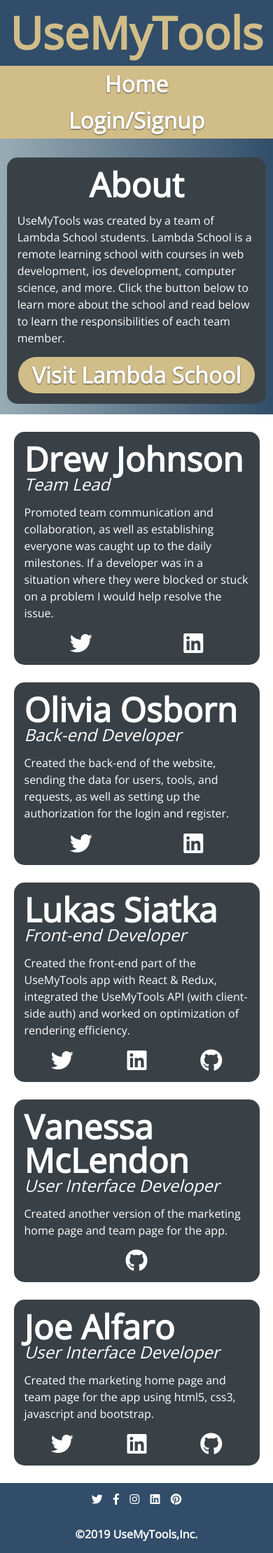
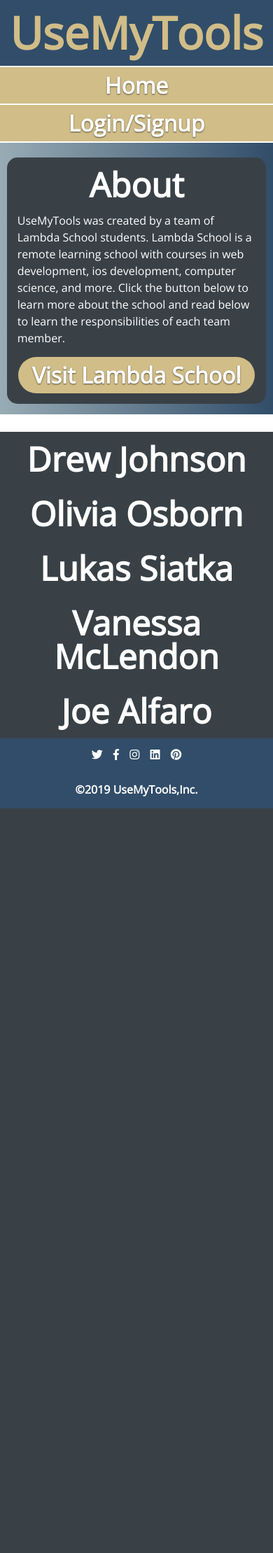
Before and after one commit to usemytools3-11/UserInterface, a PHP site: page /about.html in a window 390 px wide. Shown: the whole page at 70% size. After the commit the page ends 1155 px from the top, so only its background shows below. Run offline with PHP 8.4, Linux system fonts and the light colour scheme.

Commit message:
add js function to mobile view of about page. Trimmed and organized code for final deployment

```diff
--- a/about.html
+++ b/about.html
@@ -8,17 +8,11 @@
     <meta charset="utf-8">
     <meta name="viewport" content="width=device-width, initial-scale=1">
 
-    <!-- Bootstrap Dependencies -->
-    <link rel="stylesheet" href="https://maxcdn.bootstrapcdn.com/bootstrap/3.4.0/css/bootstrap.min.css">
-    <script src="https://ajax.googleapis.com/ajax/libs/jquery/3.3.1/jquery.min.js"></script>
-    <script src="https://maxcdn.bootstrapcdn.com/bootstrap/3.4.0/js/bootstrap.min.js"></script>
-
-    <!-- Custom Fonts (logos) -->
     <link rel="stylesheet" href="https://use.fontawesome.com/releases/v5.7.2/css/all.css" integrity="sha384-fnmOCqbTlWIlj8LyTjo7mOUStjsKC4pOpQbqyi7RrhN7udi9RwhKkMHpvLbHG9Sr" crossorigin="anonymous">
     <link href="https://fonts.googleapis.com/css?family=Open+Sans" rel="stylesheet">
+
     <!-- Local styles and scripts -->
-    <!--    <script defer="defer" src="./components"></script> -->
-    <script defer="defer" src="./script/index.js"></script>
+    <script defer="defer" src="./components/Developers.js"></script>
     <link rel="stylesheet" href="./css/index.css">
   </head>
 
@@ -46,9 +40,10 @@
       <div class="main-content">
 
         <div class="developer-banner reverse">
-         <div class="banner-developer-text">
-           <div class="text">
-            <h2>Drew Johnson</h2>
+          <div class="banner-text">
+            <h2 class="expand-button">Drew Johnson</h2>
+            <div class="expand-content">
+              <div class="developer-description">
                 <h3>Team Lead</h3><br>
                 <p>Promoted team communication and collaboration, as well as establishing everyone was caught up to the daily milestones. If a developer was in a situation where they were blocked or stuck on a problem I would help resolve the issue.</p>
              </div>
@@ -57,12 +52,15 @@
                <li><a href="https://www.linkedin.com/in/drew-johnson-99ab34171/"><i class="fab fa-linkedin fa-2x"></i></a></li>
              </ul>
             </div>
+          </div>
           <img src="images/drew.jpeg">
         </div>
+
         <div class="developer-banner">
-         <div class="banner-developer-text">
-           <div class="text">
-            <h2>Olivia Osborn</h2>
+          <div class="banner-text">
+            <h2 class="expand-button">Olivia Osborn</h2>
+            <div class="expand-content">
+              <div class="developer-description">
                 <h3>Back-end Developer</h3><br>
                 <p>Created the back-end of the website, sending the data for users, tools, and requests, as well as setting up the authorization for the login and register.</p>
               </div>
@@ -71,12 +69,15 @@
                 <li><a href="https://www.linkedin.com/in/olivia-osborn-73616011a/"><i class="fab fa-linkedin fa-2x"></i></a></li>
               </ul>
             </div>
+          </div>
           <img src="images/olivia.jpeg" alt="Olivia's headshot">
         </div>
+
         <div class="developer-banner reverse">
-         <div class="banner-developer-text">
-           <div class="text">
-            <h2>Lukas Siatka</h2>
+          <div class="banner-text">
+            <h2 class="expand-button">Lukas Siatka</h2>
+            <div class="expand-content">
+              <div class="developer-description">
                 <h3>Front-end Developer</h3><br>
                 <p>Created the front-end part of the UseMyTools app with React & Redux, integrated the UseMyTools API (with client-side auth) and worked on optimization of rendering efficiency.</p>
               </div>
@@ -86,25 +87,32 @@
                 <li><a href="https://github.com/estrax"><i class="fab fa-github fa-2x"></i></a></li>
               </ul>
             </div>
+          </div>
           <img src="images/lukas.jpeg" alt="Lukas' headshot">
         </div>
+
         <div class="developer-banner">
-         <div class="banner-developer-text">
-           <div class="text">
-            <h2>Vanessa McLendon</h2>
-            <h3>User Interface Developer</h3><br>
+          <div class="banner-text">
+            <h2 class="expand-button">Vanessa McLendon</h2>
+              <div class="expand-content">
+                <div class="developer-description">
+                  <h3>User Interface Developer</h3>
+                  <br>
                   <p>Created another version of the marketing home page and team page for the app.
                 </div>
                 <ul>
                   <li><a href="https://github.com/vanessamclendon1"><i class="fab fa-github fa-2x"></i></a></li>
                 </ul>
               </div>
+          </div>
           <img src="images/vanessa.jpg">
         </div>
+
         <div class="developer-banner reverse">
-         <div class="banner-developer-text">
-           <div class="text">
-            <h2>Joe Alfaro</h2>
+          <div class="banner-text">
+            <h2 class="expand-button">Joe Alfaro</h2>
+            <div class="expand-content">
+              <div class="devloper-description">
                 <h3>User Interface Developer</h3><br>
                 <p>Created the marketing home page and team page for the app using html5, css3, javascript and bootstrap.</p>
               </div>
@@ -114,8 +122,10 @@
                 <li><a href="https://github.com/joe-alfaro"><i class="fab fa-github fa-2x"></i></a></li>
               </ul>
             </div>
+          </div>
           <img src="images/joe.png" alt="">
         </div>
+
       </div>
 
       <footer>
--- a/css/index.css
+++ b/css/index.css
@@ -176,28 +159,46 @@
 a:hover {
   text-decoration: none;
 }
+.button {
+  background-color: #D1BD88;
+  border: none;
+  border-radius: 500px;
+  color: white;
+  font-size: 2rem;
+  font-weight: bold;
+  padding: 10px 20px;
+  text-decoration: none;
+  text-shadow: 0 1px 2px rgba(0, 0, 0, 0.6);
+}
+.button:hover {
+  background-color: white;
+  border: 1px solid #D1BD88;
+  color: #D1BD88;
+  cursor: pointer;
+}
 .nav-bar {
+  background-color: #314D69;
   display: flex;
   justify-content: space-between;
   position: fixed;
-  background-color: #314D69;
   width: 100vw;
   z-index: 1;
 }
 @media (max-width: 720px) {
   .nav-bar {
+    align-items: center;
+    border-bottom: 2px white solid;
     flex-direction: column;
-    align-items: center;
   }
 }
 .nav-bar h1 {
   padding: 15px;
 }
 .nav-bar nav {
-  width: 30%;
+  align-items: center;
   display: flex;
   justify-content: space-around;
-  align-items: center;
+  width: 30%;
 }
 @media (max-width: 1100px) {
   .nav-bar nav {
@@ -211,19 +212,20 @@
 }
 .nav-bar nav a {
   background-color: #D1BD88;
-  padding: 10px 20px;
+  border: none;
   border-radius: 500px;
   color: white;
+  font-size: 2rem;
   font-weight: bold;
-  font-size: 2rem;
-  border: none;
+  padding: 10px 20px;
   text-decoration: none;
   text-shadow: 0 1px 2px rgba(0, 0, 0, 0.6);
+  margin: 0 5px 0 5px;
 }
 .nav-bar nav a:hover {
   background-color: white;
+  border: 1px solid #D1BD88;
   color: #D1BD88;
-  border: 1px solid #D1BD88;
   cursor: pointer;
 }
 .nav-bar nav a:hover {
@@ -234,20 +236,21 @@
     text-align: center;
     width: 100vw;
     border-radius: 0;
+    border-top: 2px white solid;
   }
 }
 header {
-  width: 100vw;
+  align-items: center;
+  background-image: linear-gradient(to right, #98ACB5, #314D69);
   display: flex;
   justify-content: center;
-  background-image: linear-gradient(to right, #98ACB5, #314D69);
-  align-items: center;
   margin-bottom: 25px;
+  width: 100vw;
 }
 @media (max-width: 720px) {
   header {
+    display: block;
     padding-bottom: 15px;
-    display: block;
   }
 }
 @media (max-width: 720px) {
@@ -412,65 +415,86 @@
   }
 }
 .bottom-banner .bottom-banner-left p {
+  color: white;
+  font-size: 1.5rem;
   padding: 15px;
-  font-size: 1.5rem;
-  color: white;
 }
 .bottom-banner .bottom-banner-left .button {
   margin-bottom: 15px;
 }
 .bottom-banner .bottom-banner-img {
+  border-radius: 0 15px 15px 0;
+  object-fit: cover;
   width: 33%;
-  object-fit: cover;
-  border-radius: 0 15px 15px 0;
 }
 @media (max-width: 720px) {
   .bottom-banner .bottom-banner-img {
+    border-radius: 15px 15px 0 0;
     height: auto;
+    order: -1;
     width: 100%;
-    order: -1;
-    border-radius: 15px 15px 0 0;
   }
 }
 .developer-banner {
-  margin: 0 auto 25px auto;
-  width: 90%;
   background-color: #394147;
   border-radius: 15px;
   display: flex;
+  margin: 0 auto 25px auto;
+  width: 90%;
 }
-.developer-banner .banner-developer-text {
-  flex: 1;
-  display: flex;
-  flex-direction: column;
-  justify-content: space-between;
-  padding: 15px;
-  color: white;
-  width: auto;
-}
-.developer-banner .banner-developer-text ul {
-  width: 15%;
-  display: flex;
-  justify-content: space-around;
-  margin-top: 15px;
-}
-@media (max-width: 1100px) {
-  .developer-banner .banner-developer-text ul {
+@media (max-width: 720px) {
+  .developer-banner {
+    border-radius: 0;
+    margin: 0 auto 0 auto;
     width: 100%;
   }
 }
-.developer-banner .banner-developer-text ul a i {
+.developer-banner .banner-text {
   color: white;
+  display: flex;
+  flex: 1;
+  flex-direction: column;
+  padding: 15px;
+  width: auto;
+}
+@media (max-width: 720px) {
+  .developer-banner .banner-text h2 {
+    text-align: center;
+  }
+}
+.developer-banner .banner-text .expand-content {
+  display: flex;
+  flex-direction: column;
+  height: 100%;
+  justify-content: space-between;
+}
+@media (max-width: 720px) {
+  .developer-banner .banner-text .expand-content .developer-description h3 {
+    text-align: center;
+  }
+}
+.developer-banner .banner-text .expand-content ul {
+  display: flex;
+  justify-content: space-around;
+  width: 15%;
+}
+@media (max-width: 1100px) {
+  .developer-banner .banner-text .expand-content ul {
+    width: 100%;
+  }
+}
+.developer-banner .banner-text .expand-content ul a i {
+  color: white;
+  height: auto;
   width: 100%;
-  height: auto;
 }
-.developer-banner .banner-developer-text ul a i:hover {
+.developer-banner .banner-text .expand-content ul a i:hover {
   color: #D1BD88;
 }
 .developer-banner img {
   border-radius: 0 15px 15px 0;
+  height: auto;
   max-height: 300px;
-  height: auto;
   width: auto;
 }
 @media (max-width: 720px) {
--- a/less/aboutpage.less
+++ b/less/aboutpage.less
@@ -1,34 +1,59 @@
 .developer-banner {
-  margin: 0 auto 25px auto;
-  width: 90%;
   background-color: @darkBg;
   border-radius: 15px;
   display: flex;
+  margin: 0 auto 25px auto;
+  width: 90%;
 
-  .banner-developer-text {
+  @media @mobile {
+    border-radius: 0;
+    margin: 0 auto 0 auto;
+    width: 100%;
+  }
+
+  .banner-text {
+    color: white;
+    display: flex;
     flex: 1;
+    flex-direction: column;
+    padding: 15px;
+    width: auto;
+
+    h2 {
+      @media @mobile {
+        text-align: center;
+      }
+    }
+
+    .expand-content {
       display: flex;
       flex-direction: column;
+      height: 100%;
       justify-content: space-between;
-    padding: 15px;
-    color: white;
-    width: auto;
+
+      .developer-description {
+        h3 {
+          @media @mobile {
+            text-align: center;
+          }
+        }
+      }
 
       ul {
-      width: 15%;
         display: flex;
         justify-content: space-around;
-      margin-top: 15px;
+        width: 15%;
 
         @media @tablet {
           width: 100%;
         }
 
         a {
+
           i {
             color: white;
+            height: auto;
             width: 100%;
-          height: auto;
 
             &:hover {
               color: @altColor;
@@ -37,11 +62,12 @@
         }
       }
     }
+  }
 
   img {
     border-radius: 0 15px 15px 0;
+    height: auto;
     max-height: 300px;
-    height: auto;
     width: auto;
 
     @media @mobile {
@@ -52,7 +78,11 @@
 
 .reverse {
   img {
+    border-radius: 15px 0 0 15px;
     order: -1;
-    border-radius: 15px 0 0 15px;
   }
 }
+
+.temporary-hide {
+  display: none !important;
+}
--- a/less/footer.less
+++ b/less/footer.less
@@ -1,16 +1,18 @@
 footer {
-  width: 100vw;
+  align-items: center;
   background-color: @mediumBg;
   color: white;
   display: flex;
   flex-direction: column;
+  height: 100px;
   justify-content: space-around;
-  align-items: center;
-  height: 100px;
+  width: 100vw;
+
   ul {
-    width: 33%;
     display: flex;
     justify-content: space-between;
+    width: 33%;
+
     a {
       color: white;
 
--- a/less/global.less
+++ b/less/global.less
@@ -7,15 +7,15 @@
 }
 
 h1 {
+  color: #D1BD88;
   font-size: 4rem;
   font-weight: bold;
-  color: #D1BD88;
 }
 
 h2 {
+  color: white;
   font-size: 3rem;
   font-weight: bold;
-  color: white;
 }
 
 h3 {
@@ -27,16 +27,18 @@
   line-height: 1.5;
 }
 
-.button {
-  .custom-button(@altColor, white);
-}
-
 a {
   text-decoration: none;
+
   &:visited {
     text-decoration: none;
   }
+
   &:hover {
     text-decoration: none;
   }
 }
+
+.button {
+  .custom-button(@altColor, white);
+}
--- a/less/header.less
+++ b/less/header.less
@@ -1,14 +1,14 @@
 header {
-  width: 100vw;
+  align-items: center;
+  background-image: linear-gradient(to right, @lightBg, @mediumBg);
   display: flex;
   justify-content: center;
-  background-image: linear-gradient(to right, @lightBg, @mediumBg);
-  align-items: center;
   margin-bottom: 25px;
+  width: 100vw;
 
   @media @mobile {
+    display: block;
     padding-bottom: 15px;
-    display: block;
   }
 
   .header-left{
@@ -17,36 +17,36 @@
     }
 
     img {
+      height: auto;
       width: 200px;
-      height: auto;
     }
   }
 
   .header-right{
-    width: 400px;
+    align-items: center;
     background-color: @darkBg;
     border-radius: 15px;
-    margin: 10px;
     display: flex;
     flex-direction: column;
-    align-items: center;
     justify-content: space-around;
+    margin: 10px;
+    width: 400px;
 
     @media @mobile {
+      margin: auto;
       width: 95%;
-      margin: auto;
     }
 
     h2 {
-      text-align: center;
       margin-top: 15px;
       padding-left: 15px;
       padding-right: 15px;
+      text-align: center;
     }
 
     p {
+      color: white;
       padding: 15px;
-      color: white;
     }
 
     a {
@@ -63,10 +63,8 @@
   }
 
   .header-left{
-    img:last-child {
-      @media (max-width: 825px) {
-        display: none;
-      }
+    @media (max-width: 825px) {
+      display: none;
     }
   }
   .header-right{
--- a/less/homepage.less
+++ b/less/homepage.less
@@ -1,6 +1,7 @@
 .carousel {
   margin: 25px auto 0 auto;
   max-width:80%;
+
   @media @mobile {
     display: none;
   }
@@ -11,11 +12,11 @@
   }
 
   #search-for-it {
-    height: 100%;
+    align-items: center;
     display: flex;
     flex-direction: column;
+    height: 100%;
     justify-content: center;
-    align-items: center;
 
     a{
       margin: 15px 0;
@@ -29,13 +30,13 @@
 }
 
 .bottom-banner{
-  width: 95%;
-  margin: 25px auto;
+  background-color: @darkBg;
+  border-radius: 15px;
   display: flex;
   justify-content: space-between;
-  background-color: @darkBg;
-  border-radius: 15px;
+  margin: 25px auto;
   max-height: 300px;
+  width: 95%;
 
   @media @mobile {
     flex-direction: column;
@@ -43,11 +44,11 @@
   }
 
   .bottom-banner-left {
-    width: 67%;
+    align-items: center;
     display: flex;
     flex-direction: column;
-    align-items: center;
     justify-content: space-around;
+    width: 67%;
 
     @media @mobile {
       width: 100%;
@@ -62,9 +63,9 @@
     }
 
     p {
+      color: white;
+      font-size: 1.5rem;
       padding: 15px;
-      font-size: 1.5rem;
-      color: white;
     }
 
     .button {
@@ -73,15 +74,15 @@
   }
 
   .bottom-banner-img {
+    border-radius: 0 15px 15px 0;
+    object-fit: cover;
     width: 33%;
-    object-fit: cover;
-    border-radius: 0 15px 15px 0;
 
     @media @mobile {
+      border-radius: 15px 15px 0 0;
       height: auto;
+      order: -1;
       width: 100%;
-      order: -1;
-      border-radius: 15px 15px 0 0;
     }
   }
 }
--- a/less/mixins.less
+++ b/less/mixins.less
@@ -1,18 +1,18 @@
 .custom-button(@c1, @c2) {
       background-color: @c1;
-      padding: 10px 20px;
+      border: none;
       border-radius: 500px;
       color: @c2;
+      font-size: 2rem;
       font-weight: bold;
-      font-size: 2rem;
-      border: none;
+      padding: 10px 20px;
       text-decoration: none;
-      text-shadow: 0 1px 2px rgba(0,0,0,.6);
+      text-shadow: 0 1px 2px rgba(0, 0, 0, 0.6);
 
       &:hover {
         background-color: @c2;
+        border: 1px solid @c1;
         color: @c1;
-        border: 1px solid @c1;
-        cursor: pointer
+        cursor: pointer;
       }
 }
--- a/less/navigation.less
+++ b/less/navigation.less
@@ -1,15 +1,15 @@
 .nav-bar {
+  background-color: @sanJuan;
   display: flex;
   justify-content: space-between;
   position: fixed;
-  background-color: @sanJuan;
   width: 100vw;
   z-index: 1;
 
   @media @mobile {
+    align-items: center;
+    border-bottom: 2px white solid;
     flex-direction: column;
-    align-items: center;
-    //border-bottom: 2px white solid;
   }
 
   h1 {
@@ -17,10 +17,10 @@
   }
 
   nav {
-    width: 30%;
+    align-items: center;
     display: flex;
     justify-content: space-around;
-    align-items: center;
+    width: 30%;
 
     @media @tablet {
       width: 50%;
@@ -32,6 +32,7 @@
 
     a {
       .custom-button(@altColor, white);
+      margin: 0 5px 0 5px;
 
       &:hover {
         border: white;
@@ -41,7 +42,7 @@
         text-align: center;
         width: 100vw;
         border-radius: 0;
-        //border-top: 2px white solid;
+        border-top: 2px white solid;
       }
     }
   }
```
Also changed, not shown: other parts of css/index.css (+26 -40 lines), components/Developers.js (added, +52 -0 lines), home.html (+2 -5 lines), images/header.jpeg (added), images/phone.png (deleted), images/placeholder.jpg (deleted), script/index.js (deleted). Lines whose indentation alone changed are shown as unchanged.
